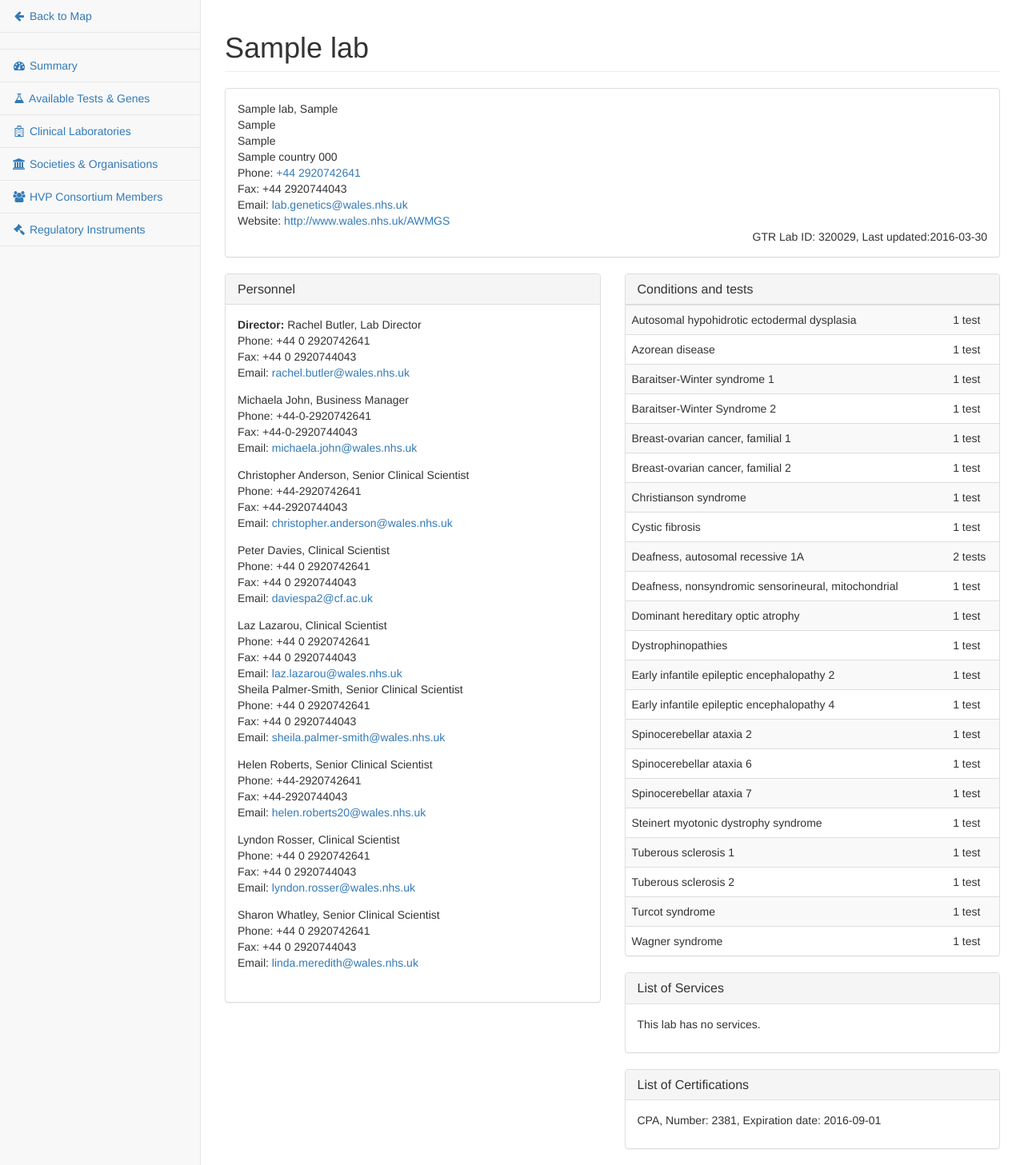
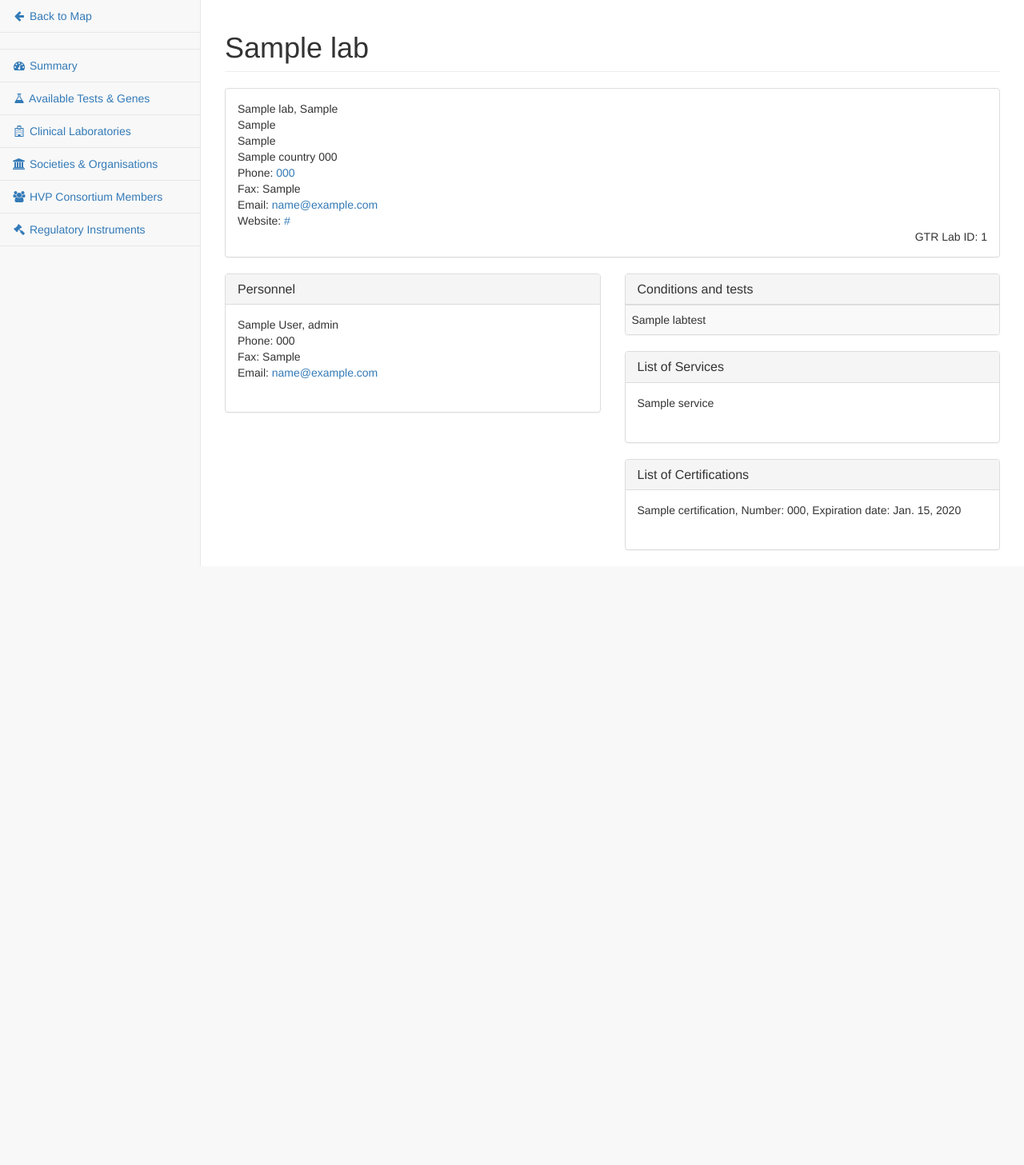
Before and after one commit to BGPersonalSpace/cosmos, a Django app: page /lab/1/ in a window 1280 px wide. Shown: the part 51-1508 px from the top of the page at 80% size. After the commit the page ends 759 px from the top, so only its background shows below. Run offline with Django 3.2, Linux system fonts and the light colour scheme; tables that the repository leaves empty hold one stand-in row (values such as "Sample post"); parts of the project's set-up code (start-up, migrations or seed data) failed here and were passed over; some libraries are stand-ins or nearby versions.

Commit message:
added lab

```diff
--- a/lab/models.py
+++ b/lab/models.py
@@ -1,5 +1,12 @@
 from django.db import models
 from country.models import Country
+
+
+class Service(models.Model):
+    name = models.CharField(max_length=255)
+
+    def __str__(self):
+        return self.name
 
 
 class Lab(models.Model):
@@ -17,6 +24,7 @@ class Lab(models.Model):
     data_sharing = models.BooleanField()
     last_updated = models.DateTimeField(auto_now=True)
     gtr_lab_id = models.PositiveIntegerField()
+    services = models.ManyToManyField(Service)
 
     def __str__(self):
         return self.name
@@ -34,3 +42,45 @@ class Personnel(models.Model):
 
     def __str__(self):
         return "%s %s" % (self.first_name, self.last_name)
+
+
+class Certification(models.Model):
+    lab = models.ForeignKey(Lab, on_delete=models.CASCADE)
+    name = models.CharField(max_length=200)
+    number = models.CharField(max_length=32)
+    date_expiration = models.DateField()
+
+    def __str__(self):
+        return self.name
+
+
+class Condition(models.Model):
+    name = models.CharField(max_length=255)
+
+    def __str__(self):
+        return self.name
+
+
+class GeneAnalyte(models.Model):
+    name = models.CharField(max_length=255)
+
+    def __str__(self):
+        return self.name
+
+
+class Method(models.Model):
+    name = models.CharField(max_length=255)
+
+    def __str__(self):
+        return self.name
+
+
+class LabTest(models.Model):
+    name = models.CharField(max_length=255)
+    lab = models.ForeignKey(Lab, on_delete=models.CASCADE)
+    conditions = models.ManyToManyField(Condition)
+    gene_analytes = models.ManyToManyField(GeneAnalyte)
+    methods = models.ManyToManyField(Method)
+
+    def __str__(self):
+        return self.name
--- a/lab/templates/lab/detail.html
+++ b/lab/templates/lab/detail.html
@@ -24,11 +24,11 @@
                 {% if lab.institution %}{{ lab.institution }}<br/>{% endif %}
                 {% if lab.city %}{{ lab.city }}<br/>{% endif %}
                 {{ lab.country }} {{ lab.zip }}<br/>
-                Phone: <a href="tel:+442920742641">+44 2920742641</a><br/>
-                Fax: +44 2920744043<br/>
-                Email: <a href="mailto:lab.genetics@wales.nhs.uk">lab.genetics@wales.nhs.uk</a><br/>
-                Website: <a href="http://www.wales.nhs.uk/AWMGS" target="_blank">http://www.wales.nhs.uk/AWMGS</a><br/>
-                <span class="pull-right">GTR Lab ID: 320029, Last updated:2016-03-30</span><p>
+                Phone: <a href="tel:{{ lab.phone }}">{{ lab.phone }}</a><br/>
+                Fax: {{ lab.fax }}<br/>
+                Email: <a href="mailto:{{ lab.email }}">{{ lab.email }}</a><br/>
+                Website: <a href="{{ lab.website }}" target="_blank">{{ lab.website }}</a><br/>
+                <span class="pull-right">GTR Lab ID: {{ lab.gtr_lab_id }}</span><p>
               </div>
             </div>
           </div>
@@ -42,14 +42,16 @@
               </div>
               <div class="panel-body">
 
-                <ul class="list-unstyled"><li style="padding-bottom:1em;"><strong>Director: </strong>Rachel Butler, Lab Director<br>Phone: +44 0 2920742641<br>Fax: +44 0 2920744043<br>Email: <a href="mailto:rachel.butler@wales.nhs.uk" target="_blank">rachel.butler@wales.nhs.uk</a></li>
-                <li style="padding-bottom:1em;">Michaela John, Business Manager<br>Phone: +44-0-2920742641<br>Fax: +44-0-2920744043<br>Email: <a href="mailto:michaela.john@wales.nhs.uk" target="_blank">michaela.john@wales.nhs.uk</a></li>
-                <li style="padding-bottom:1em;">Christopher Anderson, Senior Clinical Scientist<br>Phone: +44-2920742641<br>Fax: +44-2920744043<br>Email: <a href="mailto:christopher.anderson@wales.nhs.uk" target="_blank">christopher.anderson@wales.nhs.uk</a></li>
-                <li style="padding-bottom:1em;">Peter Davies, Clinical Scientist<br>Phone: +44 0 2920742641<br>Fax: +44 0 2920744043<br>Email: <a href="mailto:daviespa2@cf.ac.uk" target="_blank">daviespa2@cf.ac.uk</a></li><li>Laz Lazarou, Clinical Scientist<br>Phone: +44 0 2920742641<br>Fax: +44 0 2920744043<br>Email: <a href="mailto:laz.lazarou@wales.nhs.uk" target="_blank">laz.lazarou@wales.nhs.uk</a></li>
-                <li style="padding-bottom:1em;">Sheila Palmer-Smith, Senior Clinical Scientist<br>Phone: +44 0 2920742641<br>Fax: +44 0 2920744043<br>Email: <a href="mailto:sheila.palmer-smith@wales.nhs.uk" target="_blank">sheila.palmer-smith@wales.nhs.uk</a></li>
-                <li style="padding-bottom:1em;">Helen Roberts, Senior Clinical Scientist<br>Phone: +44-2920742641<br>Fax: +44-2920744043<br>Email: <a href="mailto:helen.roberts20@wales.nhs.uk" target="_blank">helen.roberts20@wales.nhs.uk</a></li>
-                <li style="padding-bottom:1em;">Lyndon Rosser, Clinical Scientist<br>Phone: +44 0 2920742641<br>Fax: +44 0 2920744043<br>Email: <a href="mailto:lyndon.rosser@wales.nhs.uk" target="_blank">lyndon.rosser@wales.nhs.uk</a></li>
-                <li style="padding-bottom:1em;">Sharon Whatley, Senior Clinical Scientist<br>Phone: +44 0 2920742641<br>Fax: +44 0 2920744043<br>Email: <a href="mailto:linda.meredith@wales.nhs.uk" target="_blank">linda.meredith@wales.nhs.uk</a></li></ul>
+                <ul class="list-unstyled">
+                {% for p in lab.personnel_set.all %}
+                <li style="padding-bottom:1em;">
+                    {{ p.first_name }} {{ p.last_name }}, {{ p.role }}<br>
+                    Phone: {{ p.phone }}<br>
+                    Fax: {{ p.fax }}<br>
+                    Email: <a href="mailto:{{ p.email }}" target="_blank">{{ p.email }}</a>
+                </li>
+                {% endfor %}
+                </ul>
               </div>
             </div>
           </div>
@@ -61,40 +63,29 @@
               <div class="table-responsive">
                 <table class="table table-striped table-hover">
                   <tbody>
-                    <tr><td>Autosomal hypohidrotic ectodermal dysplasia</td><td>1 test</td></tr>
-                    <tr><td>Azorean disease</td><td>1 test</td></tr>
-                    <tr><td>Baraitser-Winter syndrome 1</td><td>1 test</td></tr>
-                    <tr><td>Baraitser-Winter Syndrome 2</td><td>1 test</td></tr>
-                    <tr><td>Breast-ovarian cancer, familial 1</td><td>1 test</td></tr>
-                    <tr><td>Breast-ovarian cancer, familial 2</td><td>1 test</td></tr>
-                    <tr><td>Christianson syndrome</td><td>1 test</td></tr>
-                    <tr><td>Cystic fibrosis</td><td>1 test</td></tr>
-                    <tr><td>Deafness, autosomal recessive 1A</td><td>2 tests</td></tr>
-                    <tr><td>Deafness, nonsyndromic sensorineural, mitochondrial</td><td>1 test</td></tr>
-                    <tr><td>Dominant hereditary optic atrophy</td><td>1 test</td></tr>
-                    <tr><td>Dystrophinopathies</td><td>1 test</td></tr>
-                    <tr><td>Early infantile epileptic encephalopathy 2</td><td>1 test</td></tr>
-                    <tr><td>Early infantile epileptic encephalopathy 4</td><td>1 test</td></tr>
-                    <tr><td>Spinocerebellar ataxia 2</td><td>1 test</td></tr>
-                    <tr><td>Spinocerebellar ataxia 6</td><td>1 test</td></tr>
-                    <tr><td>Spinocerebellar ataxia 7</td><td>1 test</td></tr>
-                    <tr><td>Steinert myotonic dystrophy syndrome</td><td>1 test</td></tr>
-                    <tr><td>Tuberous sclerosis 1</td><td>1 test</td></tr>
-                    <tr><td>Tuberous sclerosis 2</td><td>1 test</td></tr>
-                    <tr><td>Turcot syndrome</td><td>1 test</td></tr>
-                    <tr><td>Wagner syndrome</td><td>1 test</td></tr>
+                    {% for t in lab.labtest_set.all %}
+                    <tr><td>{{ t.name }}</td></tr>
+                    {% endfor %}
                   </tbody>
                 </table>
               </div>
             </div>
 
             <div class="panel panel-default">
-              <div class="panel-heading">
-                <h2 class="panel-title">List of Services</h2>
-              </div>
-              <div class="panel-body">
-                <p>This lab has no services.</p>
-              </div>
+                <div class="panel-heading">
+                    <h2 class="panel-title">List of Services</h2>
+                </div>
+                <div class="panel-body">
+                    <ul class="list-unstyled">
+                    {% if lab.services.all %}
+                    {% for s in lab.services.all %}
+                        <li style="padding-bottom:1em;">{{ s.name }}</li>
+                    {% endfor %}
+                    {% else %}
+                        <li style="padding-bottom:1em;">This lab has no services.</li>
+                    {% endif %}
+                    </ul>
+                </div>
             </div>
 
             <div class="panel panel-default">
@@ -102,7 +93,15 @@
                 <h2 class="panel-title">List of Certifications</h2>
               </div>
               <div class="panel-body">
-                <p>CPA, Number: 2381, Expiration date: 2016-09-01</p>
+                <ul class="list-unstyled">
+                {% if lab.certification_set.all %}
+                {% for c in lab.certification_set.all %}
+                    <li style="padding-bottom:1em;">{{ c.name }}, Number: {{ c.number }}, Expiration date: {{ c.date_expiration }}</li>
+                {% endfor %}
+                {% else %}
+                    <li style="padding-bottom:1em;">This lab has no certification.</li>
+                {% endif %}
+                </ul>
               </div>
             </div>
           </div>
```
Also changed, not shown: lab/admin.py (+27 -2 lines), lab/migrations/0001_initial.py.
